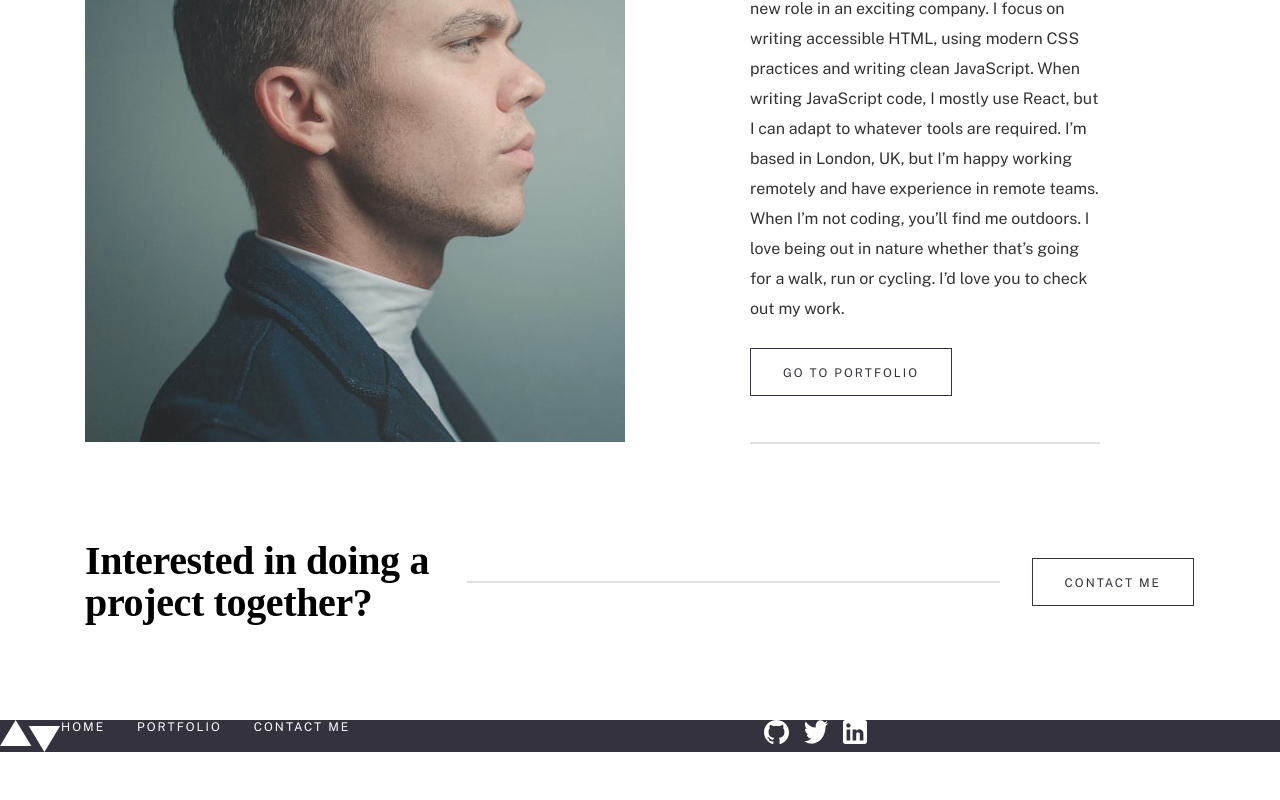
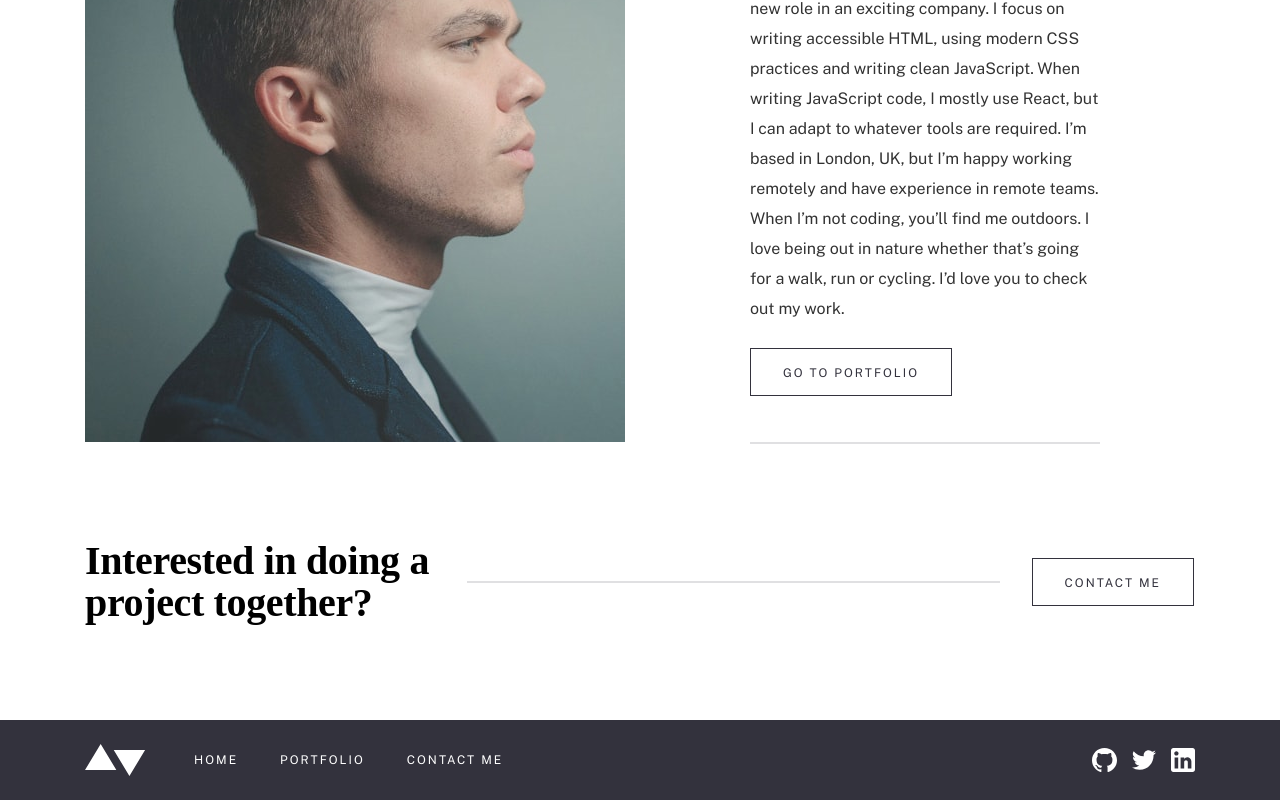
Before and after one commit to Alexandre-st/Minimalist-portfolio, a React (Create React App) app: page / in a window 1280 px wide. Shown: the part 1004-1804 px from the top of the page. Before the commit the page ends 1756 px from the top, so only its background shows below. Built offline with nearby package versions, Linux system fonts and the light colour scheme; a web font is replaced by a local one.

Commit message:
Footer part is done, full responsive

```diff
--- a/src/styles/layouts/_footer.scss
+++ b/src/styles/layouts/_footer.scss
@@ -5,12 +5,18 @@
 
   &-container {
     padding: 5.6rem 13.5rem;
+    max-width: 111rem;
+    margin: auto;
 
     @include mq(tablet) {
       display: flex;
-      padding: 0;
-      justify-content: center;
+      justify-content: space-between;
       align-items: center;
+      padding: 2.4rem 3.9rem;
+    }
+
+    @include mq(desktop) {
+      padding: 2.4rem 0;
     }
   }
 
@@ -19,6 +25,8 @@
 
     @include mq(tablet) {
       display: flex;
+      align-items: center;
+      gap: 4.8rem;
     }
 
     &-img {
@@ -35,6 +43,7 @@
       @include mq(tablet) {
         flex-direction: row;
         margin-top: 0;
+        gap: 4.2rem;
       }
     }
   }
@@ -47,7 +56,11 @@
     gap: 1.5rem;
 
     @include mq(tablet) {
-      margin-top: 0;
+      margin: 0;
+      justify-content: end;
+      align-items: center;
+      max-width: 2.4rem;
+      max-height: 2.4rem;
     }
 
     img {
--- a/src/styles/variables/_mixins.scss
+++ b/src/styles/variables/_mixins.scss
@@ -24,5 +24,4 @@
   height: 4.8rem;
   text-align: center;
   color: #33323D;
-
 }
```
